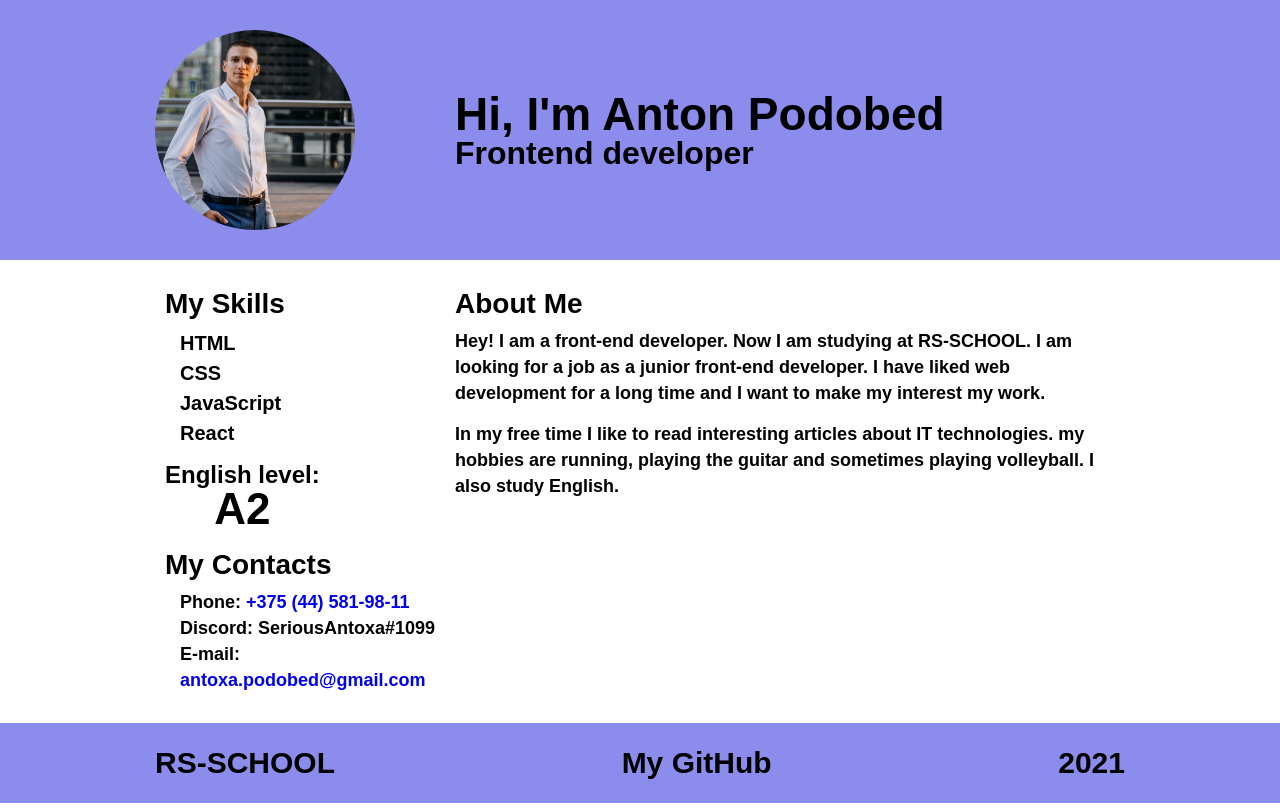
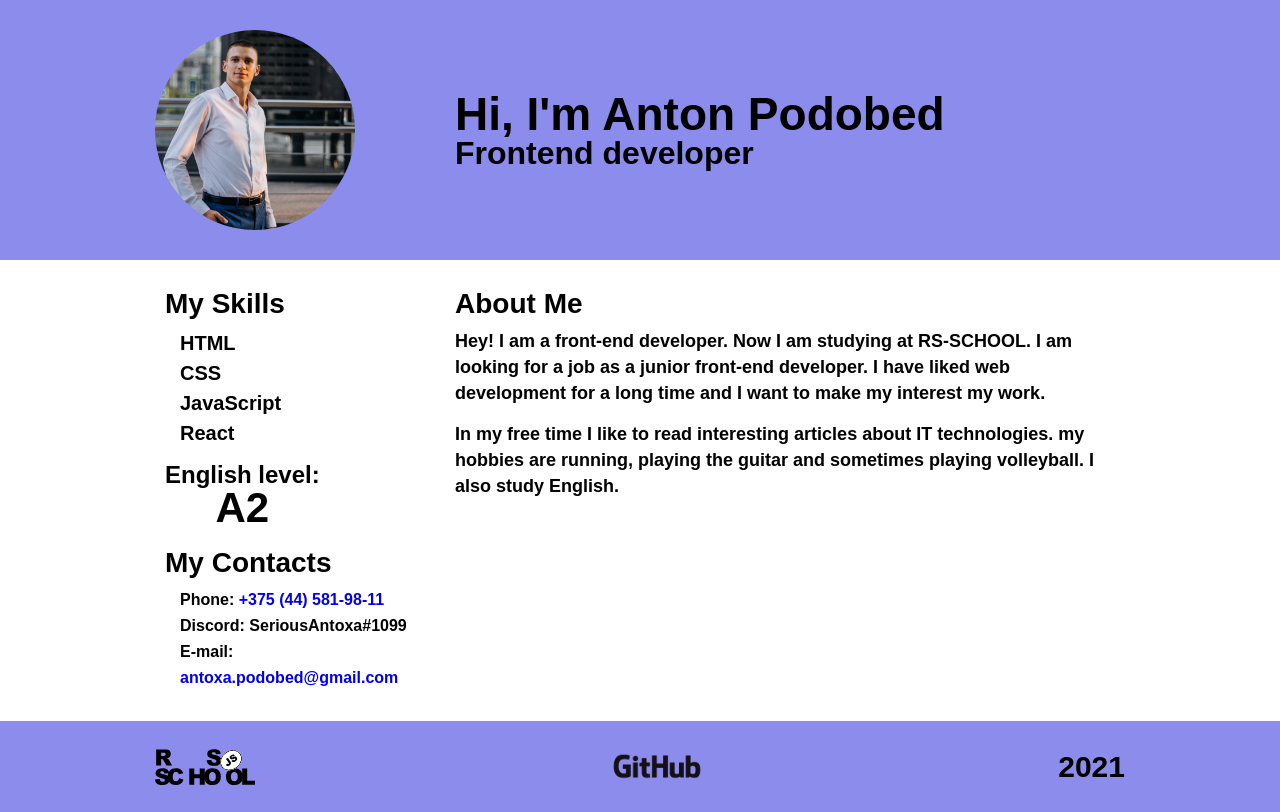
Before and after one commit to SeriousAntoxa/rsschool-cv, a plain HTML site: page index.html in a window 1280 px wide. Drawn offline with Linux system fonts and the light colour scheme.

Commit message:
feat: add logo git and rss

```diff
--- a/index.html
+++ b/index.html
@@ -82,8 +82,8 @@
          <div class="container content">
             <div class="footer__main">
                <ul class="footer__items">
-                  <li class="footer__item"><a href="https://app.rs.school">RS-SCHOOL</a></li>
-                  <li class="footer__item"><a href="https://github.com/SeriousAntoxa">My GitHub</a></li>
+                  <li class="footer__item"><a href="https://rs.school/js/"><img src="rs_school_js.svg" alt="logo-rs_school" width="100"></a></li>
+                  <li class="footer__item"><a href="https://github.com/SeriousAntoxa"><img src="GitHub_Logo.png" alt="logo-git_hub" width="100"></a></li>
                   <li class="footer__item">2021</li>
                </ul>
             </div>
--- a/style.css
+++ b/style.css
@@ -156,19 +156,19 @@ h3{
    flex-direction: row;
 }
 .main__aside {
-   padding: 20px 0px;
+   padding: 20px 10px;
    display: flex;
    flex-direction: column;
 }
 
 .main__content {
-   padding: 20px 0px;
+   padding: 20px 0;
    display: flex;
    flex-direction: column;
 }
 
 .aside__columns {
-   padding: 0px 10px;
+   padding: 0 15px 0 0;
 }
 
 .aside__skills {
@@ -197,13 +197,13 @@ h3{
 }
 .english__level {
    align-self: center;
-   font-size: 44px;
+   font-size: 42px;
 }
 .contacts__items {
    padding: 10px 0px 0px 15px;
 }
 .contacts__item {
-   font-size: 18px;
+   font-size: 16px;
    line-height: 26px;
 }
 
@@ -229,6 +229,7 @@ h3{
 .footer__items {
    display: flex;
    justify-content: space-between;
+   align-items: center;
    margin: 15px 0 15px 0;
 }
 
```
Also changed, not shown: GitHub_Logo.png (added), rs_school_js.svg (added).
